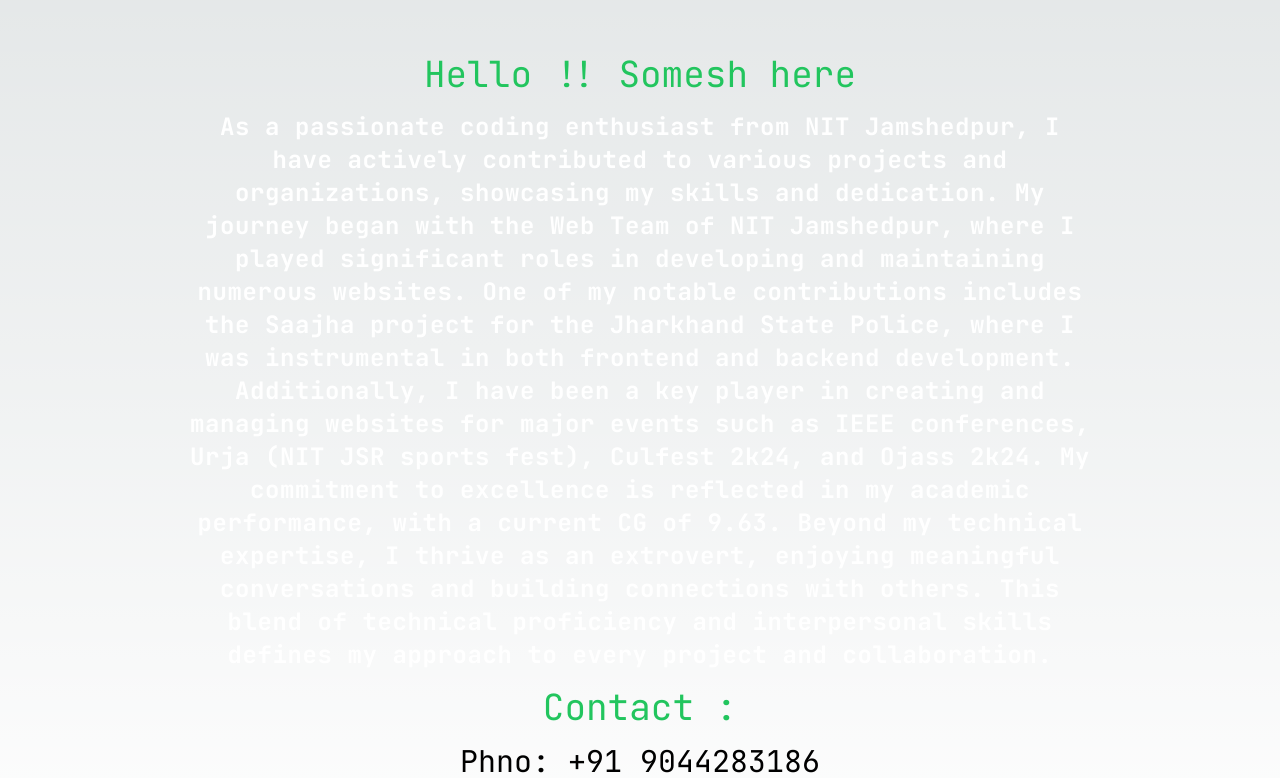
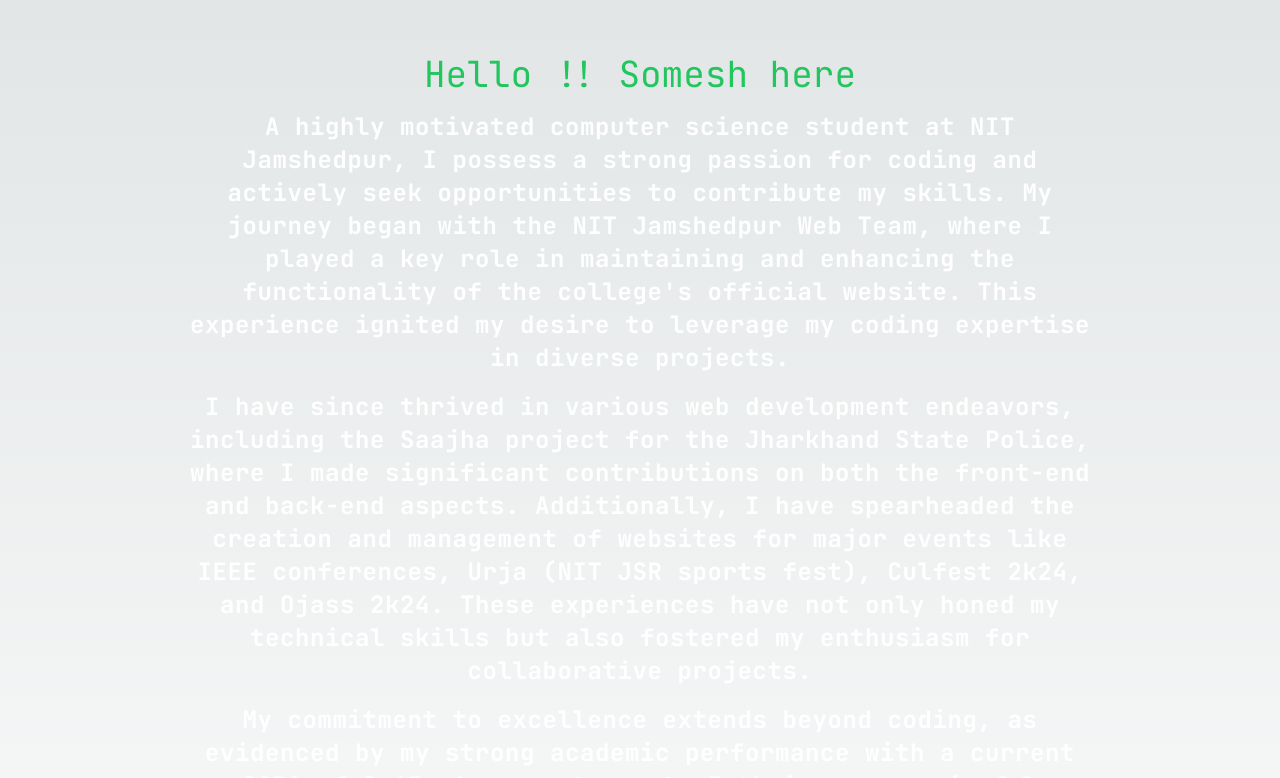
Before and after one commit to Somesh0001/SomeshPortfolio, a Next.js app: page /about in a window 1280 px wide. Shown: the part 522-1300 px from the top of the page. Built offline with nearby package versions, Linux system fonts and the light colour scheme.

Commit message:
About page update

```diff
--- a/app/about/page.tsx
+++ b/app/about/page.tsx
@@ -65,11 +65,21 @@ const About = () => {
           <div className="text-4xl text-green-500">Hello !! Somesh here</div>
           <TextGenerateEffect
             words={
-              "As a passionate coding enthusiast from NIT Jamshedpur, I have actively contributed to various projects and organizations, showcasing my skills and dedication. My journey began with the Web Team of NIT Jamshedpur, where I played significant roles in developing and maintaining numerous websites. One of my notable contributions includes the Saajha project for the Jharkhand State Police, where I was instrumental in both frontend and backend development. Additionally, I have been a key player in creating and managing websites for major events such as IEEE conferences, Urja (NIT JSR sports fest), Culfest 2k24, and Ojass 2k24. My commitment to excellence is reflected in my academic performance, with a current CG of 9.63. Beyond my technical expertise, I thrive as an extrovert, enjoying meaningful conversations and building connections with others. This blend of technical proficiency and interpersonal skills defines my approach to every project and collaboration. "
+              "A highly motivated computer science student at NIT Jamshedpur, I possess a strong passion for coding and actively seek opportunities to contribute my skills. My journey began with the NIT Jamshedpur Web Team, where I played a key role in maintaining and enhancing the functionality of the college's official website. This experience ignited my desire to leverage my coding expertise in diverse projects."
+            }
+          />
+          <TextGenerateEffect
+            words={
+              "I have since thrived in various web development endeavors, including the Saajha project for the Jharkhand State Police, where I made significant contributions on both the front-end and back-end aspects. Additionally, I have spearheaded the creation and management of websites for major events like IEEE conferences, Urja (NIT JSR sports fest), Culfest 2k24, and Ojass 2k24. These experiences have not only honed my technical skills but also fostered my enthusiasm for collaborative projects."
+            }
+          />
+          <TextGenerateEffect
+            words={
+              "My commitment to excellence extends beyond coding, as evidenced by my strong academic performance with a current CGPA of 9.63. As an extrovert, I thrive on meaningful interactions and building strong connections with others. This blend of technical proficiency and interpersonal skills allows me to approach every project with collaboration and a desire to learn. I am eager to contribute to future projects and continuously expand my knowledge and experience in the ever-evolving field of computer science. "
             }
           />
           <div className="text-4xl text-green-500 my-4">Contact : </div>
-          <div className="text-3xl ">Phno: +91 9044283186</div>
+          <div className="text-3xl ">Phone no: +91 9044283186</div>
           <div className="text-3xl">Email : sd10072004@gmail.com</div>
         </div>
       </div>
```
